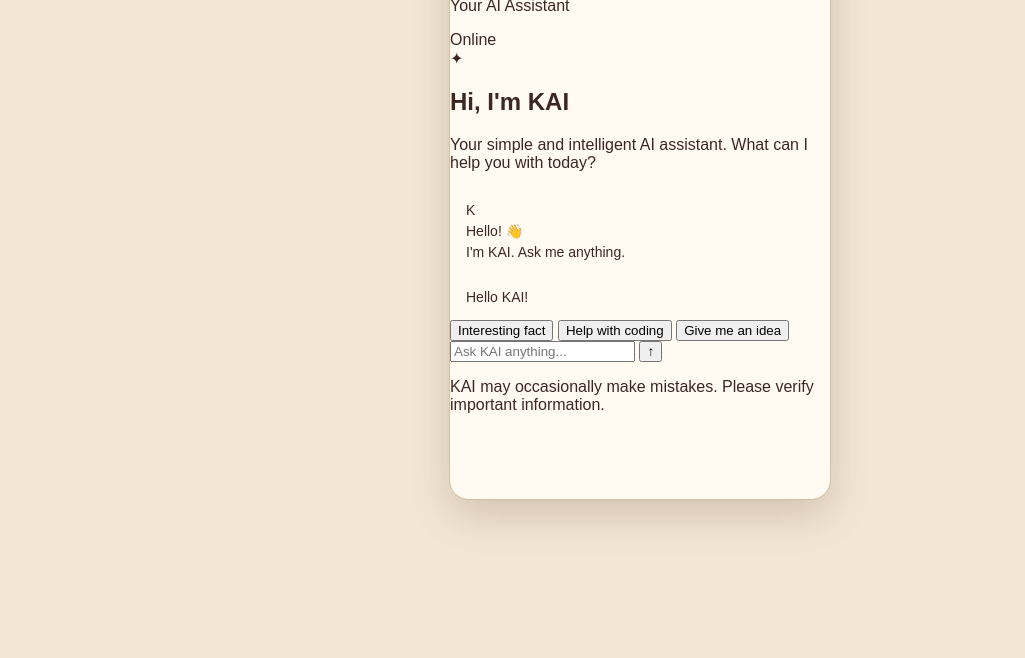
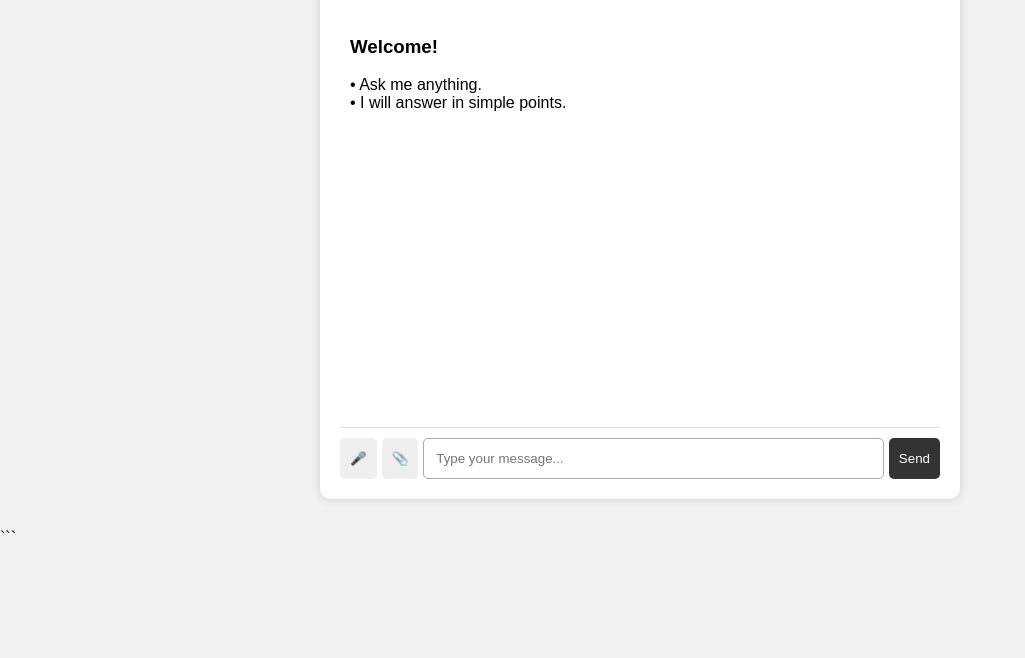
Before and after one commit to MuskanArif-7/kai, a website: page index.html in a window 1280 px wide. Shown: the part 142-800 px from the top of the page, without its empty margins (0-1025 px from the left). Drawn offline with Linux system fonts and the light colour scheme.

Commit message:
Update index.html

````diff
--- a/index.html
+++ b/index.html
@@ -1,272 +1,99 @@
+```html
 <!DOCTYPE html>
-<html lang="en">
+<html>
+<head>
+    <title>My Chatbot</title>
+    <style>
+        body {
+            font-family: Arial;
+            background: #f2f2f2;
+            margin: 0;
+        }
 
-<head>
-    <meta charset="UTF-8">
-    <meta name="viewport" content="width=device-width, initial-scale=1.0">
+        .chat {
+            width: 90%;
+            max-width: 600px;
+            margin: 30px auto;
+            background: white;
+            border-radius: 10px;
+            padding: 20px;
+            box-shadow: 0 0 10px #ccc;
+        }
 
-    <title>KAI - AI Chatbot</title>
+        h1 {
+            text-align: center;
+        }
 
-    <!-- CSS -->
-    <link rel="stylesheet" href="style.css">
+        #messages {
+            height: 400px;
+            overflow-y: auto;
+            padding: 10px;
+        }
+
+        .input {
+            display: flex;
+            gap: 5px;
+            border-top: 1px solid #ddd;
+            padding-top: 10px;
+        }
+
+        input {
+            flex: 1;
+            padding: 12px;
+            border: 1px solid #aaa;
+            border-radius: 5px;
+        }
+
+        button {
+            padding: 10px;
+            border: none;
+            border-radius: 5px;
+            cursor: pointer;
+        }
+
+        .send { background: #333; color: white; }
+    </style>
 </head>
 
 <body>
 
-    <div class="chatbot">
+<div class="chat">
+    <h1>🤖 My Chatbot</h1>
 
-        <!-- Header -->
-        <header class="header">
-
-            <div class="logo">
-                K
-            </div>
-
-            <div class="header-text">
-                <h1>KAI</h1>
-                <p>Your AI Assistant</p>
-            </div>
-
-            <div class="online">
-                <span></span>
-                Online
-            </div>
-
-        </header>
-
-
-        <!-- Chat Area -->
-        <main class="chat-area" id="chatArea">
-
-            <!-- Welcome -->
-            <div class="welcome">
-
-                <div class="welcome-icon">
-                    ✦
-                </div>
-
-                <h2>Hi, I'm KAI</h2>
-
-                <p>
-                    Your simple and intelligent AI assistant.
-                    What can I help you with today?
-                </p>
-
-            </div>
-
-
-            <!-- Bot Message -->
-            <div class="message bot">
-
-                <div class="avatar">
-                    K
-                </div>
-
-                <div class="bubble">
-                    Hello! 👋
-                    <br>
-                    I'm KAI. Ask me anything.
-                </div>
-
-            </div>
-
-
-            <!-- User Message -->
-            <div class="message user">
-
-                <div class="bubble">
-                    Hello KAI!
-                </div>
-
-            </div>
-
-        </main>
-
-
-        <!-- Quick Questions -->
-        <div class="quick-buttons">
-
-            <button onclick="sendQuickMessage('Tell me an interesting fact')">
-                Interesting fact
-            </button>
-
-            <button onclick="sendQuickMessage('Help me with coding')">
-                Help with coding
-            </button>
-
-            <button onclick="sendQuickMessage('Give me an idea')">
-                Give me an idea
-            </button>
-
-        </div>
-
-
-        <!-- Input -->
-        <form class="input-area" id="chatForm">
-
-            <input
-                type="text"
-                id="messageInput"
-                placeholder="Ask KAI anything..."
-                autocomplete="off"
-            >
-
-            <button type="submit" class="send-button">
-                ↑
-            </button>
-
-        </form>
-
-
-        <!-- Footer -->
-        <p class="footer">
-            KAI may occasionally make mistakes. Please verify important information.
-        </p>
-
+    <div id="messages">
+        <h3>Welcome!</h3>
+        <p>• Ask me anything.<br>• I will answer in simple points.</p>
     </div>
 
+    <div class="input">
+        <button onclick="voice()">🎤</button>
+        <button onclick="file()">📎</button>
+        <input id="msg" placeholder="Type your message...">
+        <button class="send" onclick="send()">Send</button>
+    </div>
+</div>
 
-    <!-- Simple JavaScript -->
-    <script>
+<script>
+function send() {
+    let text = document.getElementById("msg").value;
+    if (!text) return;
 
-        const form = document.getElementById("chatForm");
-        const input = document.getElementById("messageInput");
-        const chatArea = document.getElementById("chatArea");
+    document.getElementById("messages").innerHTML +=
+        "<h3>You</h3><p>• " + text + "</p>" +
+        "<h3>🤖 Bot</h3><p>• Thanks for your message!<br>• I am ready to help you.</p>";
 
+    document.getElementById("msg").value = "";
+}
 
-        // Send message
-        form.addEventListener("submit", function(event) {
+function voice() {
+    alert("🎤 Voice message option");
+}
 
-            event.preventDefault();
-
-            const message = input.value.trim();
-
-            if (message === "") {
-                return;
-            }
-
-            addMessage(message, "user");
-
-            input.value = "";
-
-            setTimeout(function() {
-
-                addMessage(
-                    getResponse(message),
-                    "bot"
-                );
-
-            }, 600);
-
-        });
-
-
-        // Add message
-        function addMessage(text, type) {
-
-            const message = document.createElement("div");
-
-            message.classList.add(
-                "message",
-                type
-            );
-
-
-            if (type === "bot") {
-
-                message.innerHTML = `
-                    <div class="avatar">K</div>
-
-                    <div class="bubble">
-                        ${text}
-                    </div>
-                `;
-
-            } else {
-
-                message.innerHTML = `
-                    <div class="bubble">
-                        ${text}
-                    </div>
-                `;
-
-            }
-
-
-            chatArea.appendChild(message);
-
-            chatArea.scrollTop =
-                chatArea.scrollHeight;
-        }
-
-
-        // Quick buttons
-        function sendQuickMessage(text) {
-
-            addMessage(text, "user");
-
-            setTimeout(function() {
-
-                addMessage(
-                    getResponse(text),
-                    "bot"
-                );
-
-            }, 600);
-
-        }
-
-
-        // Simple responses
-        function getResponse(message) {
-
-            message = message.toLowerCase();
-
-
-            if (
-                message.includes("hello") ||
-                message.includes("hi")
-            ) {
-
-                return "Hello! 👋 Nice to meet you.";
-
-            }
-
-
-            if (
-                message.includes("coding") ||
-                message.includes("code")
-            ) {
-
-                return "Sure! 💻 Tell me what you are trying to build and I'll help you.";
-
-            }
-
-
-            if (
-                message.includes("idea")
-            ) {
-
-                return "Here's an idea: build a personal productivity dashboard with tasks, notes and an AI assistant.";
-
-            }
-
-
-            if (
-                message.includes("fact")
-            ) {
-
-                return "Did you know? Honey never spoils. Archaeologists have found edible honey in ancient Egyptian tombs.";
-
-            }
-
-
-            return "That's interesting! Tell me more and I'll try my best to help. 😊";
-
-        }
-
-    </script>
+function file() {
+    alert("📎 File option");
+}
+</script>
 
 </body>
-
 </html>
+```
````
